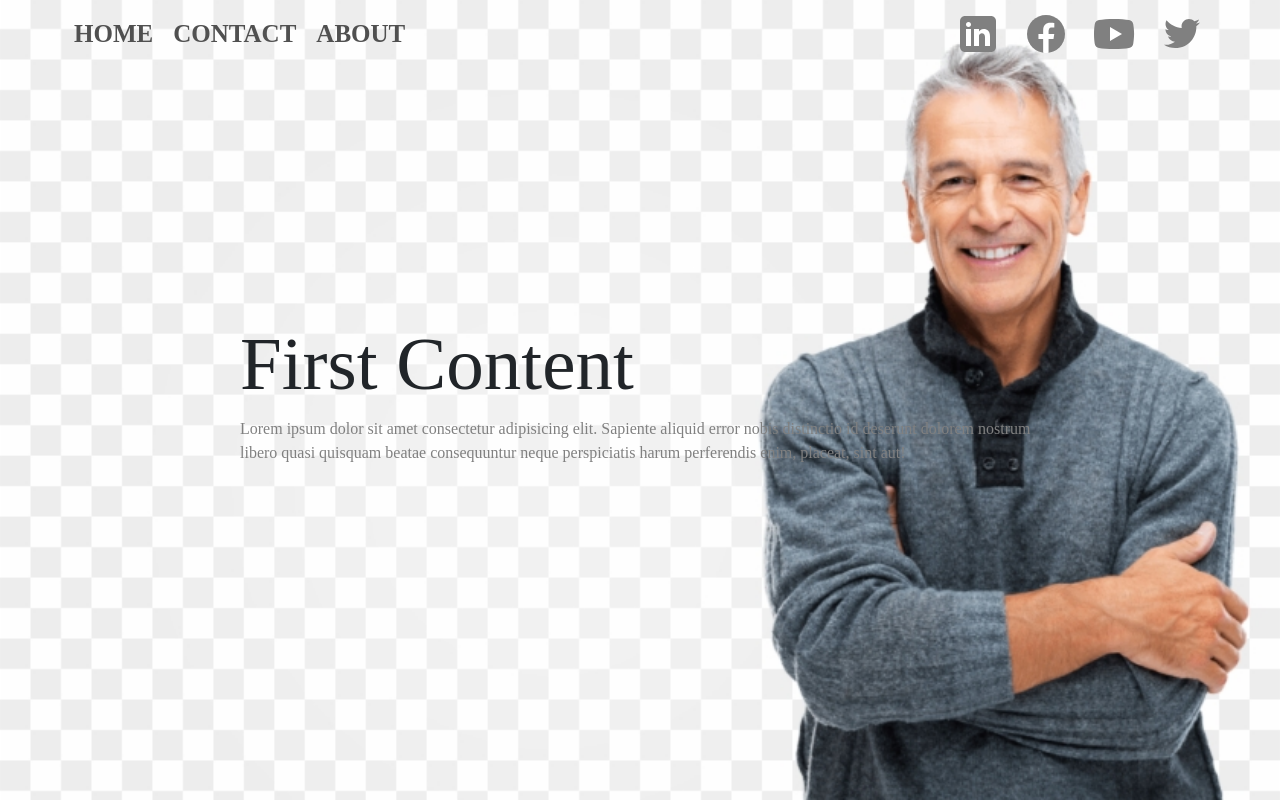
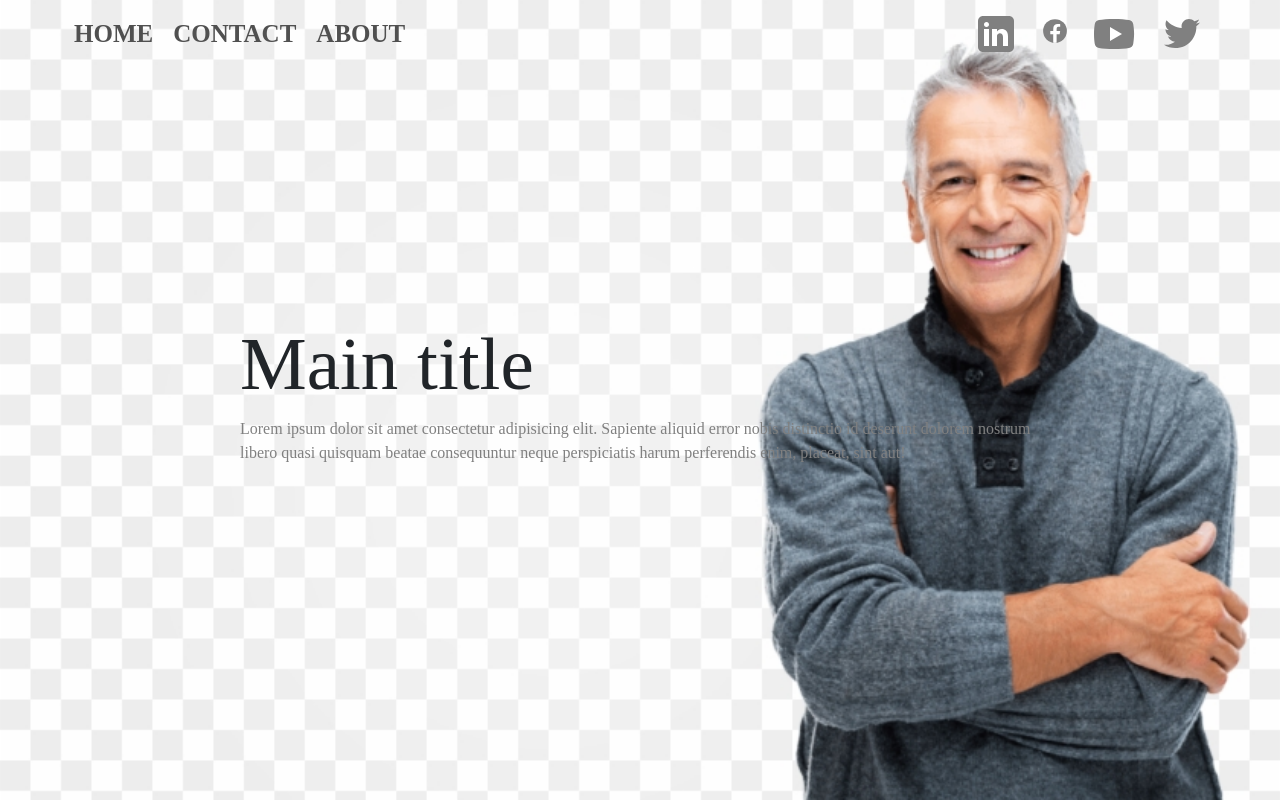
Before and after one commit to rova-ranaivo/react-template, a React (Create React App) app: page / in a window 1280 px wide. Built offline with nearby package versions, Linux system fonts and the light colour scheme.

Commit message:
Add task list

```diff
--- a/src/components/Desktop-menu/desktop-menu.scss
+++ b/src/components/Desktop-menu/desktop-menu.scss
@@ -36,6 +36,7 @@
   }
 
   @include mixins.respond-to('medium') {
+    // display: none;
     &__container {
       flex-direction: column;
       background-color: #fff;
--- a/src/content.tsx
+++ b/src/content.tsx
@@ -6,7 +6,7 @@
 export const CONTENT = [
   {
     one: {
-      title: 'First Content',
+      title: 'Main title',
       subheading: 'Lorem ipsum dolor sit amet consectetur adipisicing elit. Sapiente aliquid error nobis distinctio id deserunt dolorem nostrum libero quasi quisquam beatae consequuntur neque perspiciatis harum perferendis enim, placeat, sint aut!'
     }
   },
--- a/src/index.scss
+++ b/src/index.scss
@@ -6,6 +6,7 @@
 }
 
 body {
+  scroll-behavior: smooth;
   background-color: var(--color-primary);
 }
 
--- a/src/sass/_colors.scss
+++ b/src/sass/_colors.scss
@@ -1,6 +1,7 @@
 :root {
     --color-primary: rgb(31, 31, 31) !important;
     --color-secondary: red !important;
+    --color-tertiary: red !important;
 
     --black: black !important;
     --white: white !important;
```
Also changed, not shown: src/assets/logos/icons8-facebook.svg, 1 other file (tests, documents, lock files or other folders).
